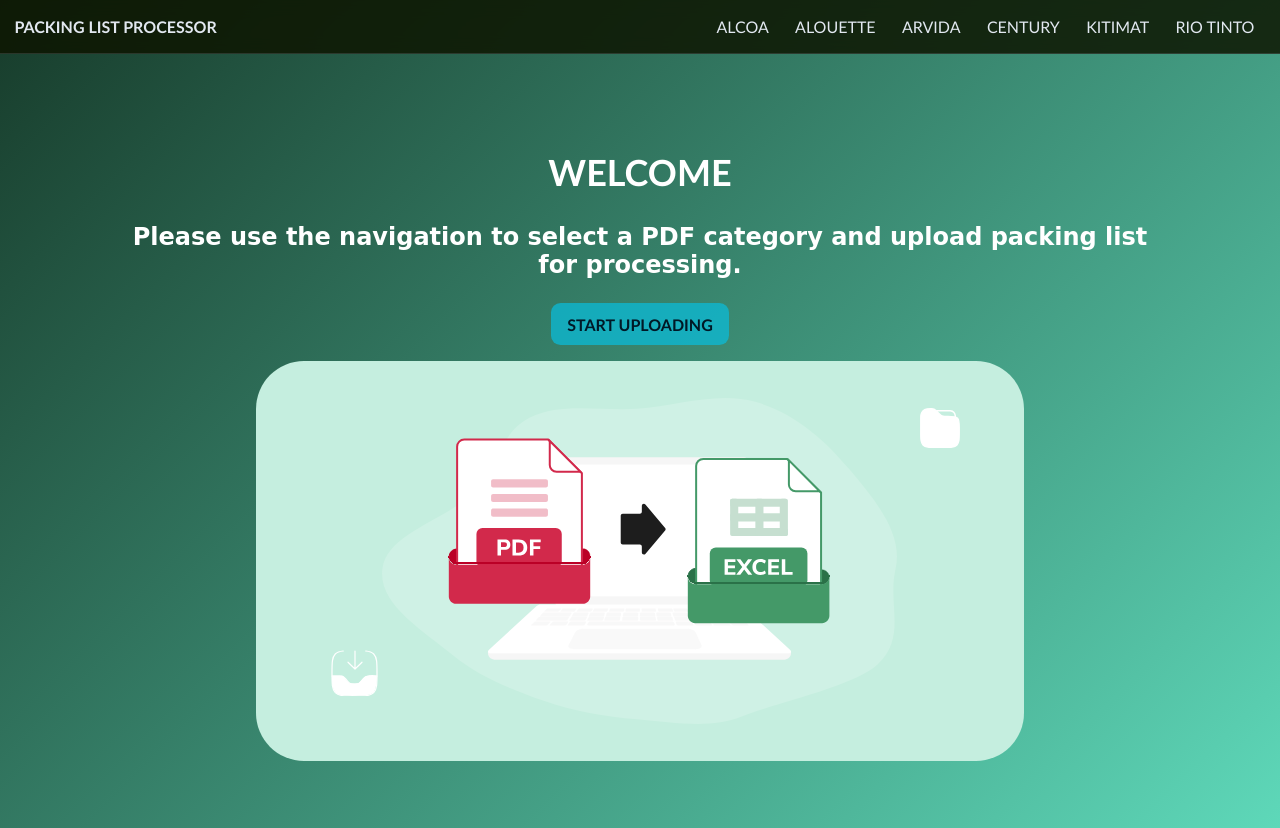
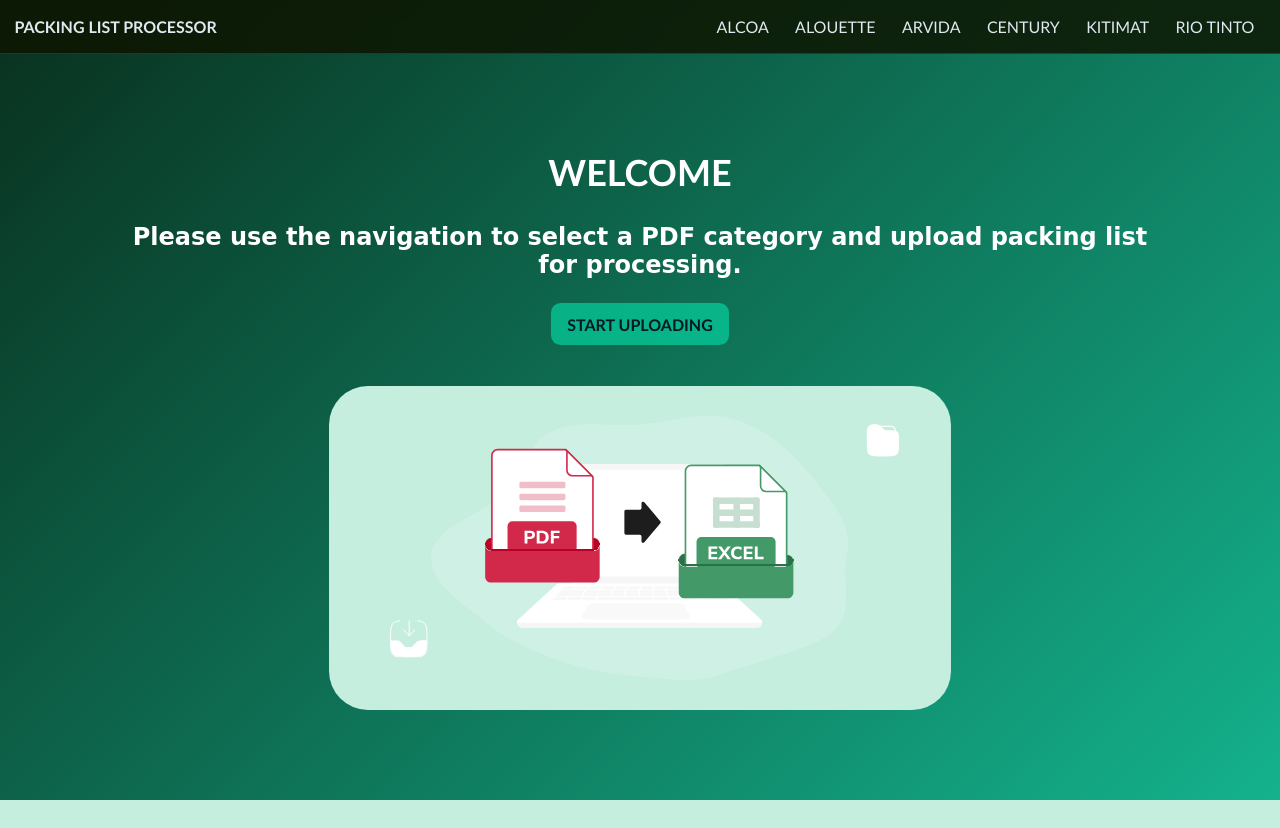
Before and after one commit to Elvis142/PDF_Extractor_APP, a Flask app: page / in a window 1280 px wide. After the commit the page ends 800 px from the top, so only its background shows below. Run offline with Flask 3, Linux system fonts and the light colour scheme.

Commit message:
latest update

```diff
--- a/static/styles.css
+++ b/static/styles.css
@@ -1,9 +1,9 @@
 :root{--bg:#0f172a;--fg:#e2e8f0;--accent:#38bdf8}
 *{box-sizing:border-box}
-html,body{margin:0;font-family:Trebuchet MS, sans-serif;background:linear-gradient(135deg,#173b2a 0%,#5ed8b9 100%);min-height:100vh;text-transform: uppercase}
+html,body{margin:0;font-family:Trebuchet MS, sans-serif;background:linear-gradient(135deg,#09301e 0%,#14b28d 100%);min-height:100vh;text-transform: uppercase}
 .page{max-width:1100px;margin:0 auto;padding:2rem 1rem}
 .hero{color:#fff;text-align:center;margin-top:2rem}
-.btn-primary{display:inline-block;background:hsla(189, 92%, 45%, 0.714);color:#001826;text-decoration:none;padding:.7rem 1rem;border-radius:.6rem;font-weight:600}
+.btn-primary{display:inline-block;background:hsla(165, 94%, 42%, 0.714);color:#001826;text-decoration:none;padding:.7rem 1rem;border-radius:.6rem;font-weight:600}
 .hero-image{display:block;margin:25px auto 0;width:160px;max-width:70%;height:auto;border-radius:10px;box-shadow:0 4px 10px rgba(0,0,0,.25)}
 
 .site-header{position:sticky;top:0;z-index:1000;background:rgba(14, 22, 0, 0.85);backdrop-filter:blur(8px);border-bottom:1px solid rgba(148,163,184,.2);display:flex;align-items:center;gap:.75rem;padding:.6rem .9rem}
@@ -52,9 +52,9 @@
 .message.success{display:block;background:#d4edda;color:#155724;border:1px solid #c3e6cb}
 .message.error{display:block;background:#fde2e2;color:#7f1d1d;border:1px solid #fecaca}
 
-.hero-image {
+.image {
   margin: 25px auto 0 auto;
-  width: 500px;
+  width: 900px;
   max-width: 60%;
   height: auto;
 }
```
Also changed, not shown: outputs/c4db98100175_c4db98100175_Laurand_alcoa.csv (renamed from outputs/d2680723e26d_d2680723e26d_Laurand_alcoa.csv), static/Convert.png (added), 3 other files.
